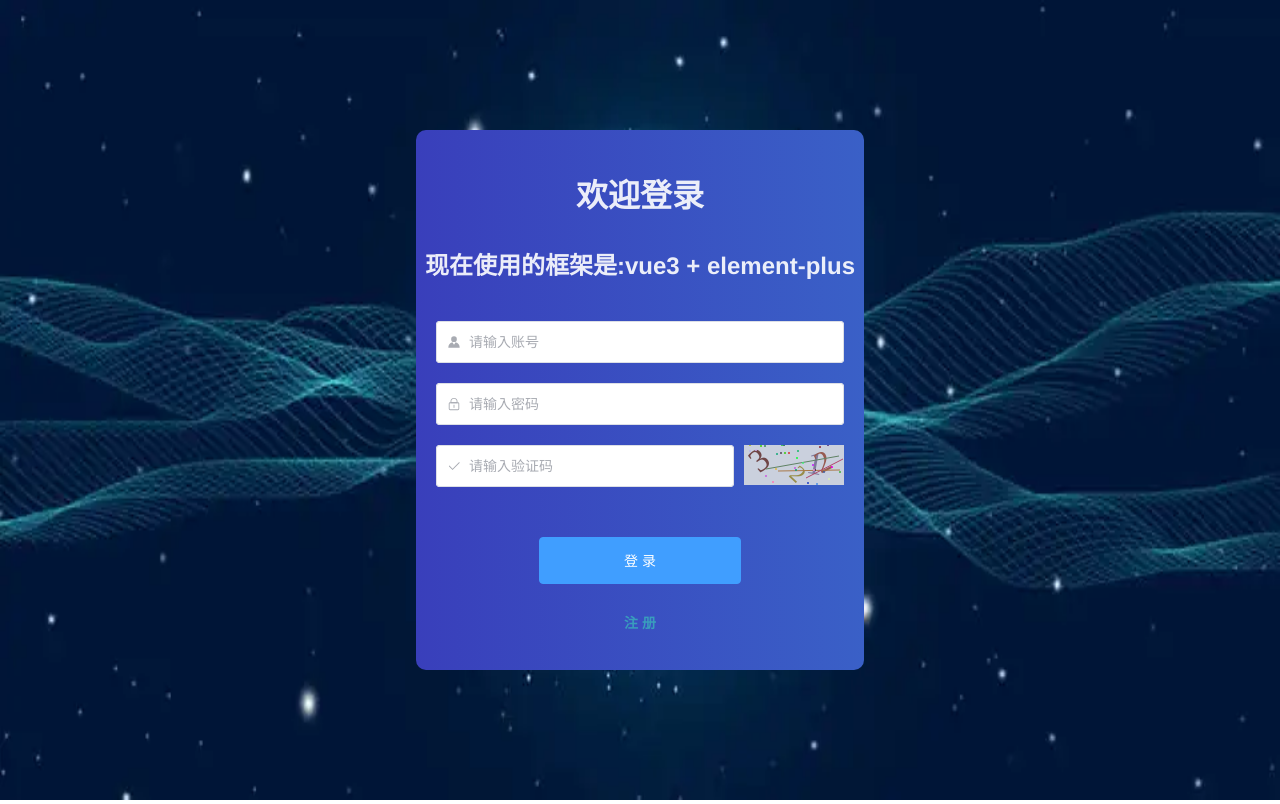
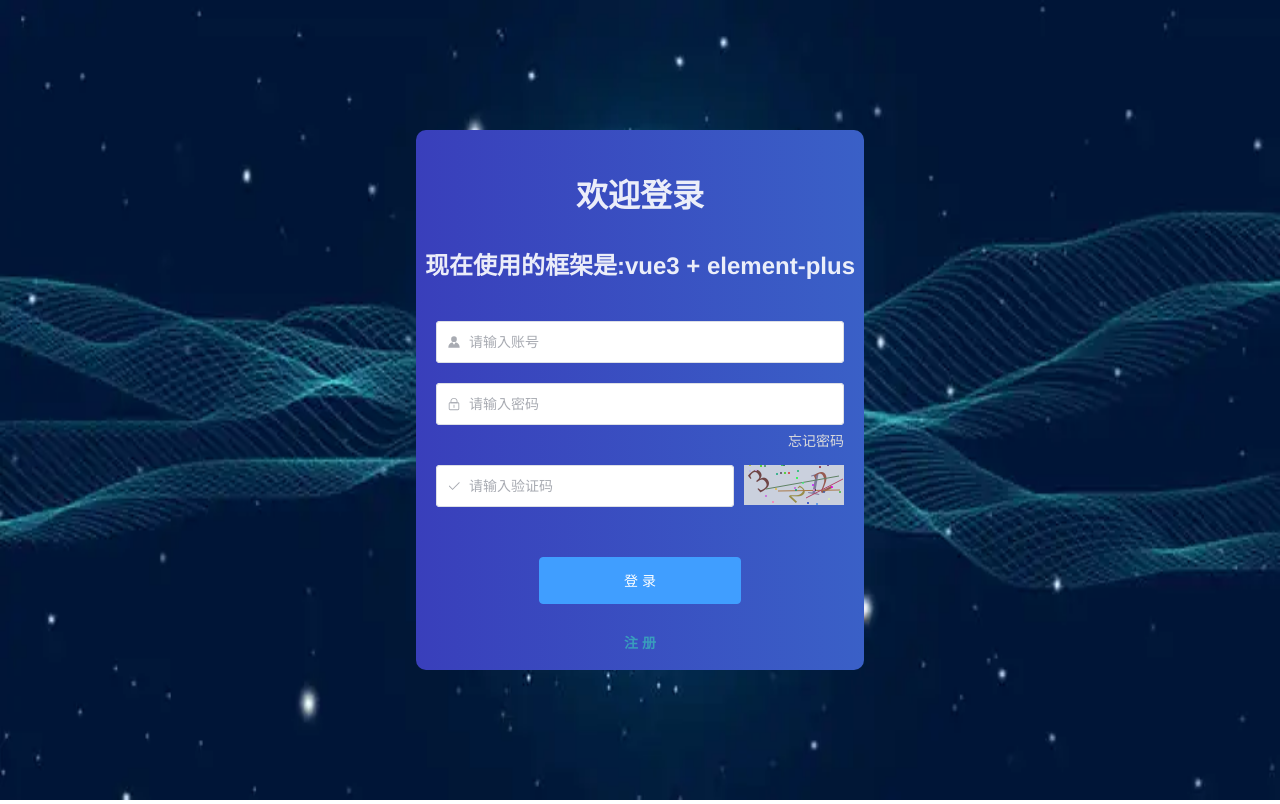
Before and after one commit to SSJStar/vue-demo2, a Vue app: page /#/loginView in a window 1280 px wide. Built offline with nearby package versions, Linux system fonts and the light colour scheme; what vform3-builds would draw is missing.

Commit message:
待修复：vform组，日历空间显示英文的问题 进行中：正在写修改密码 20221117_1722

```diff
--- a/src/views/login/LoginView.vue
+++ b/src/views/login/LoginView.vue
@@ -27,6 +27,11 @@
           @input="pwdChangeHandle($event)"
           show-password
         ></el-input>
+      </div>
+
+      <!--忘记密码-->
+      <div class="forget-button-div">
+        <label @click="forgetPwdFunc">忘记密码</label>
       </div>
 
       <!-- 图片验证码 -->
@@ -88,7 +93,13 @@ let identifyCode = ref("3212"); //当前随机数，初始值为3212，identifyC
 //获取上下文
 const proxy = getCurrentInstance().appContext;
 
-//登录按钮 - 点击
+/**
+ * 登录事件
+ *
+ * 作者: 小青龙
+ * 时间：2022/11/17 17:17:53
+ * @return {void}
+ */
 function loginActionFunc() {
   // proxy.config.globalProperties.$loginState = true; //修改全局变量-登录状态
   // let n = "汤姆森.金";
@@ -150,9 +161,26 @@ function loginActionFunc() {
     );
   }
 }
-// import { SSJDialogParams } from "@/components/servicedialog/ssj-dialog-child.vue";
 
-//注册按钮-点击
+/**
+ * 忘记密码事件
+ *
+ * 作者: 小青龙
+ * 时间：2022/11/17 17:17:20
+ * @return {void}
+ */
+function forgetPwdFunc() {
+  //跳转修改密码页面
+}
+
+/**
+ * 注册事件
+ *
+ * 作者: 小青龙
+ * 时间：2022/11/17 17:18:23
+ * @param 参数名 {参数类型}  描述信息
+ * @return {返回类型}
+ */
 function registerActionFunc() {
   router.push("registerView");
   return;
@@ -276,6 +304,19 @@ const makeCode = (o, l) => {
   box-sizing: border-box;
 }
 
+/*忘记密码*/
+.forget-button-div {
+  width: 100%;
+  height: 20px;
+  padding: 5px 20px 0 20px;
+  box-sizing: border-box;
+}
+.forget-button-div label {
+  float: right;
+  color: #dcdcdc; /*忘记密码 - 文字颜色*/
+  font-size: 14px;
+}
+
 /*el-input内部实际上也用到了input组件，所以这里的设置，对账号和密码这两个el-input也有效果*/
 #login-module-div input {
   height: 40px;
```
